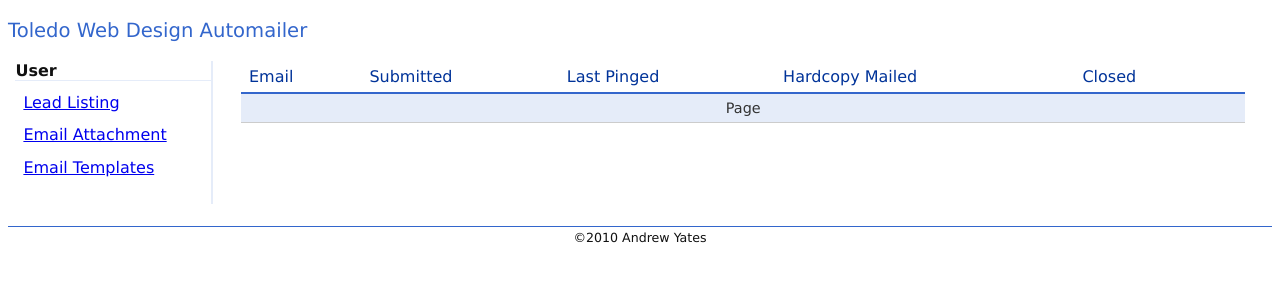
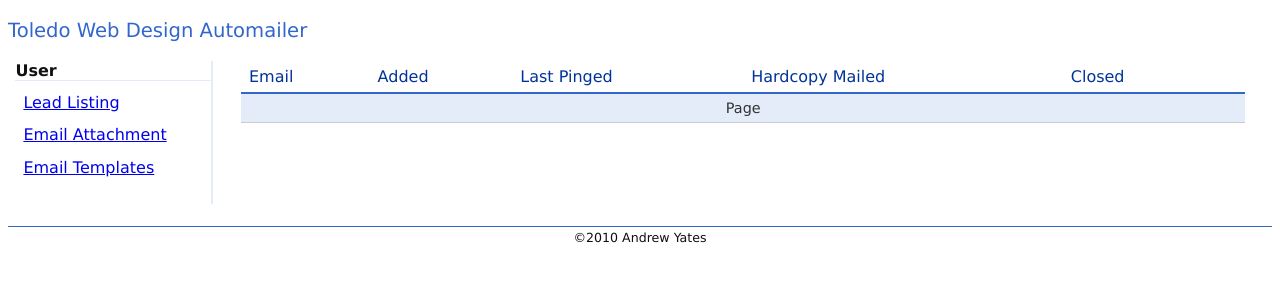
Before and after one commit to andrewdyates/twdmailer, a Django app: template templates/lead_listing.html in a window 1280 px wide. Shown: the top 300 px of the page. Run offline with Django 3.2, Linux system fonts and the light colour scheme; the template is opened without the code that fills it, so the values that code supplies are empty.

Commit message:
cron adjusted

```diff
--- a/cron.py
+++ b/cron.py
@@ -34,9 +34,9 @@ class Default(webapp.RequestHandler):
     leads = q.fetch(RESULT_SIZE)
     logging.info("Sending %s emails in cron." % len(leads))
     for lead in leads:
-      logging.info("Email #%s to %s." % (lead.num_auto_ping, lead.email))
       lead.num_auto_ping += 1
       lead.date_last_auto_ping = datetime.datetime.now()
+      logging.info("Email #%s to %s." % (lead.num_auto_ping, lead.email))
       mailer.mail_lead(
         account = lead.account,
         to_email = lead.email,
--- a/templates/lead_listing.html
+++ b/templates/lead_listing.html
@@ -6,7 +6,7 @@
 <table class="data-table" id="LeadListTable">
   <thead>
     <th>Email</th>
-    <th>Submitted</th>
+    <th>Added</th>
     <th>Last Pinged</th>
     <th>Hardcopy Mailed</th>
     <th>Closed</th>
```
